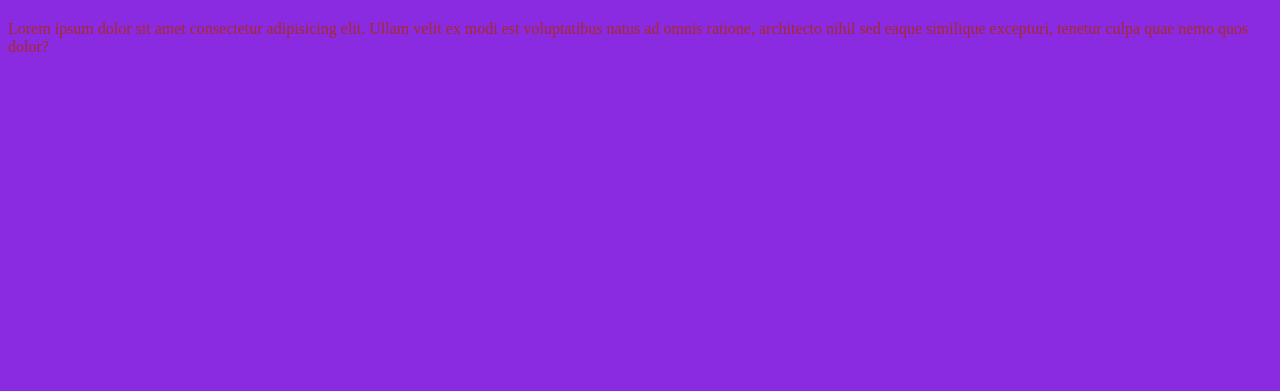
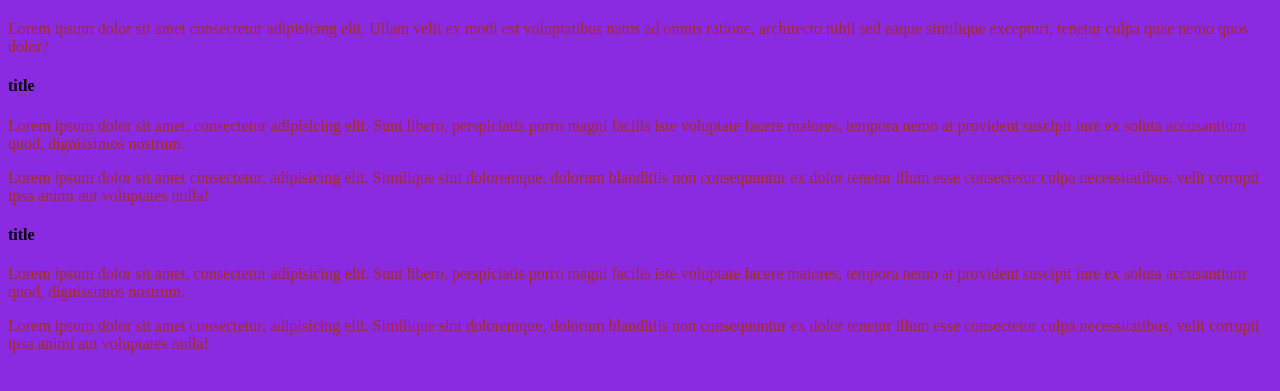
Before and after one commit to Sansanych-html/gittest, a plain HTML site: page index.html in a window 1280 px wide. Shown: the part 155-546 px from the top of the page. Drawn offline with Linux system fonts and the light colour scheme.

Commit message:
Ветка about и робота в ней

```diff
--- a/index.html
+++ b/index.html
@@ -11,5 +11,11 @@
 <p>Git+GitHub</p>
 <h2>Hello</h2>
 <p>Lorem ipsum dolor sit amet consectetur adipisicing elit. Ullam velit ex modi est voluptatibus natus ad omnis ratione, architecto nihil sed eaque similique excepturi, tenetur culpa quae nemo quos dolor?</p>
+<h4>title</h4>
+<p>Lorem ipsum dolor sit amet, consectetur adipisicing elit. Sunt libero, perspiciatis porro magni facilis iste voluptate facere maiores, tempora nemo at provident suscipit iure ex soluta accusantium quod, dignissimos nostrum.</p>
+<p>Lorem ipsum dolor sit amet consectetur, adipisicing elit. Similique sint doloremque, dolorum blanditiis non consequuntur ex dolor tenetur illum esse consectetur culpa necessitatibus, velit corrupti ipsa animi aut voluptates nulla!</p>
+<h4>title</h4>
+<p>Lorem ipsum dolor sit amet, consectetur adipisicing elit. Sunt libero, perspiciatis porro magni facilis iste voluptate facere maiores, tempora nemo at provident suscipit iure ex soluta accusantium quod, dignissimos nostrum.</p>
+<p>Lorem ipsum dolor sit amet consectetur, adipisicing elit. Similique sint doloremque, dolorum blanditiis non consequuntur ex dolor tenetur illum esse consectetur culpa necessitatibus, velit corrupti ipsa animi aut voluptates nulla!</p>
 </body>
 </html>
```
